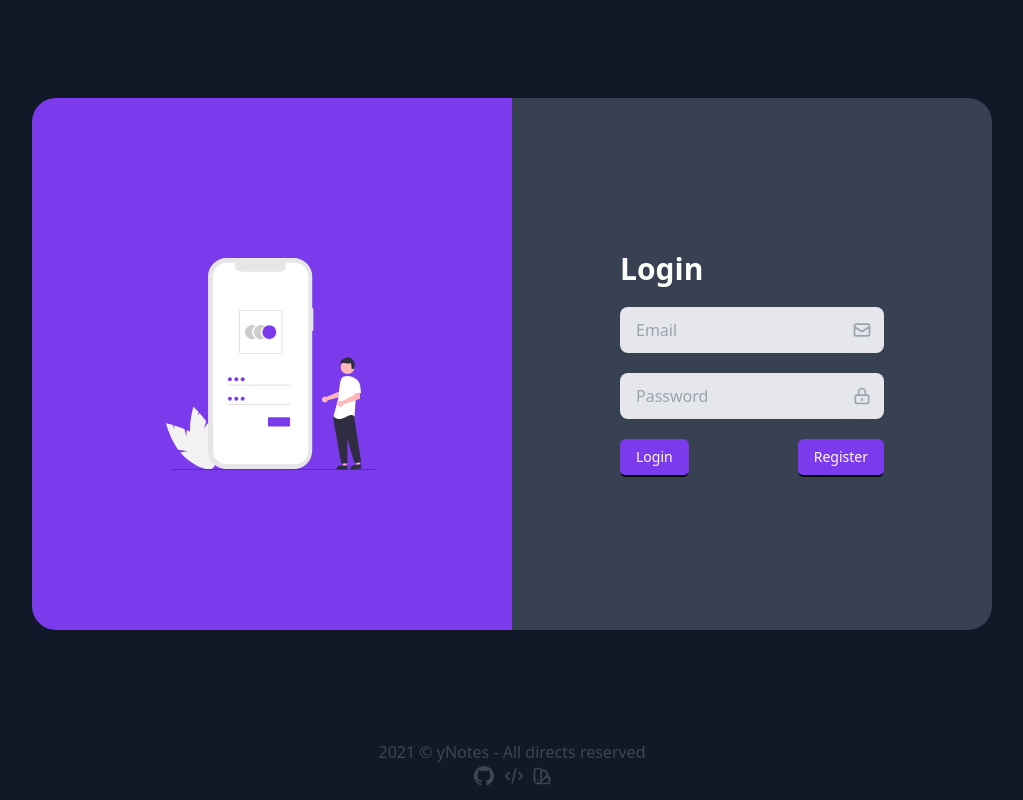
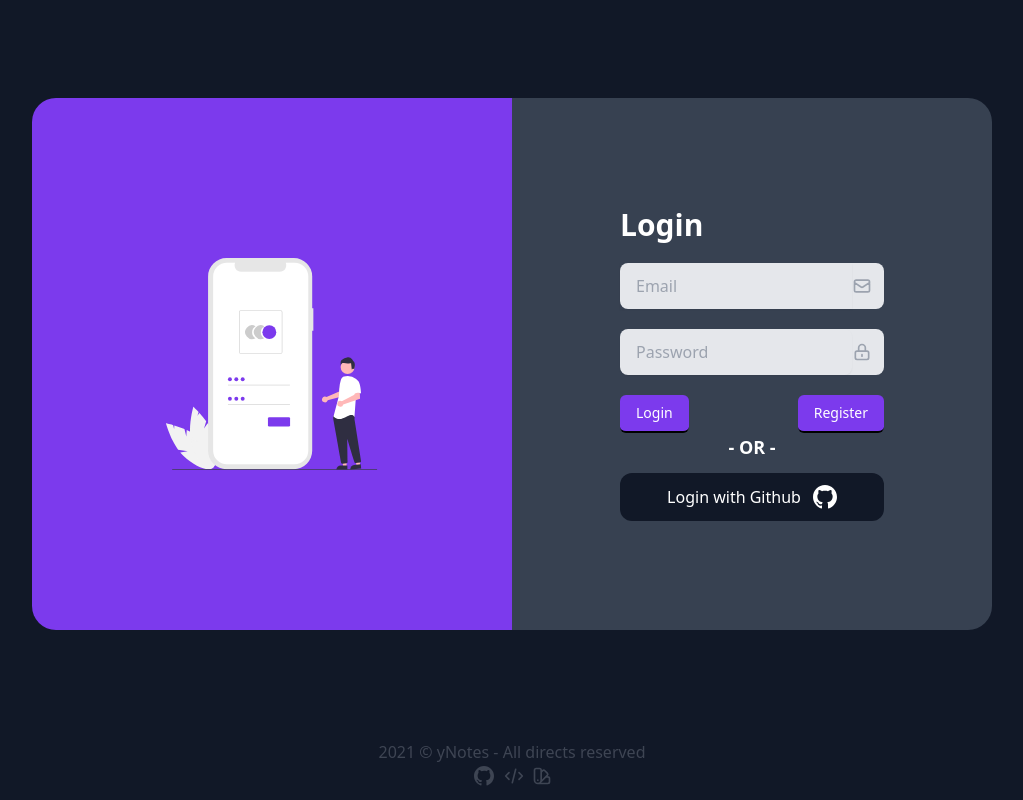
Before and after one commit to gs-nasc/note-website, a Next.js app: page / in a window 1280 px wide. Shown: the whole page, without its empty margins (128-1151 px from the left). Built offline with nearby package versions, Linux system fonts and the light colour scheme.

Commit message:
:lock: Added 'Login with Github' button

```diff
--- a/components/auth/Login.tsx
+++ b/components/auth/Login.tsx
@@ -113,6 +113,13 @@
                                 <span className={(isRegisterLoading ? 'hidden' : '')}>Register</span>
                             </button>
                         </div>
+                        <p className="text-lg text-white text-center font-bold uppercase">- or -</p>
+                        <button className="flex text-white w-full bg-gray-900 py-3 items-center justify-center mt-3 rounded-xl">
+                            <span className="mr-3">Login with Github</span>
+                            <svg xmlns="http://www.w3.org/2000/svg" width="24" height="24" viewBox="0 0 24 24" fill="currentColor">
+                                <path d="M12 0c-6.626 0-12 5.373-12 12 0 5.302 3.438 9.8 8.207 11.387.599.111.793-.261.793-.577v-2.234c-3.338.726-4.033-1.416-4.033-1.416-.546-1.387-1.333-1.756-1.333-1.756-1.089-.745.083-.729.083-.729 1.205.084 1.839 1.237 1.839 1.237 1.07 1.834 2.807 1.304 3.492.997.107-.775.418-1.305.762-1.604-2.665-.305-5.467-1.334-5.467-5.931 0-1.311.469-2.381 1.236-3.221-.124-.303-.535-1.524.117-3.176 0 0 1.008-.322 3.301 1.23.957-.266 1.983-.399 3.003-.404 1.02.005 2.047.138 3.006.404 2.291-1.552 3.297-1.23 3.297-1.23.653 1.653.242 2.874.118 3.176.77.84 1.235 1.911 1.235 3.221 0 4.609-2.807 5.624-5.479 5.921.43.372.823 1.102.823 2.222v3.293c0 .319.192.694.801.576 4.765-1.589 8.199-6.086 8.199-11.386 0-6.627-5.373-12-12-12z" />
+                            </svg>
+                        </button>
                     </div>
                 </div>
             </div>
@@ -121,10 +128,10 @@
                     <div className="text-center">
                         <p className="text-gray-500 hover:text-gray-400 cursor-pointer transition-all text-opacity-50">{new Date().getFullYear()} © {process.env.NEXT_PUBLIC_APP_NAME} yNotes - All directs reserved</p>
                         <p className="text-center  flex items-center justify-center">
-                            <a href="https://github.com/gs-nasc" target="_blank">
+                            <a href="https://github.com/gs-nasc" target="_blank" rel="noreferrer">
                                 <svg width="24" height="24" fill="currentColor" className="text-gray-500 hover:text-gray-400 text-opacity-50 mx-1"><path fillRule="evenodd" clipRule="evenodd" d="M12 2C6.477 2 2 6.463 2 11.97c0 4.404 2.865 8.14 6.839 9.458.5.092.682-.216.682-.48 0-.236-.008-.864-.013-1.695-2.782.602-3.369-1.337-3.369-1.337-.454-1.151-1.11-1.458-1.11-1.458-.908-.618.069-.606.069-.606 1.003.07 1.531 1.027 1.531 1.027.892 1.524 2.341 1.084 2.91.828.092-.643.35-1.083.636-1.332-2.22-.251-4.555-1.107-4.555-4.927 0-1.088.39-1.979 1.029-2.675-.103-.252-.446-1.266.098-2.638 0 0 .84-.268 2.75 1.022A9.606 9.606 0 0112 6.82c.85.004 1.705.114 2.504.336 1.909-1.29 2.747-1.022 2.747-1.022.546 1.372.202 2.386.1 2.638.64.696 1.028 1.587 1.028 2.675 0 3.83-2.339 4.673-4.566 4.92.359.307.678.915.678 1.846 0 1.332-.012 2.407-.012 2.734 0 .267.18.577.688.48C19.137 20.107 22 16.373 22 11.969 22 6.463 17.522 2 12 2z"></path></svg>
                             </a>
-                            <a href="https://github.com/gs-nasc/note-website" target="_blank">
+                            <a href="https://github.com/gs-nasc/note-website" target="_blank" rel="noreferrer">
                                 <CodeIcon className="h-5 w-5 text-gray-500 text-opacity-50 mx-1 hover:text-gray-400" />
                             </a>
                             <a href="#">
--- a/pages/api/hello.ts
+++ /dev/null
@@ -1,13 +0,0 @@
-// Next.js API route support: https://nextjs.org/docs/api-routes/introduction
-import type { NextApiRequest, NextApiResponse } from 'next'
-
-type Data = {
-  name: string
-}
-
-export default function handler(
-  req: NextApiRequest,
-  res: NextApiResponse<Data>
-) {
-  res.status(200).json({ name: 'John Doe' })
-}
```
